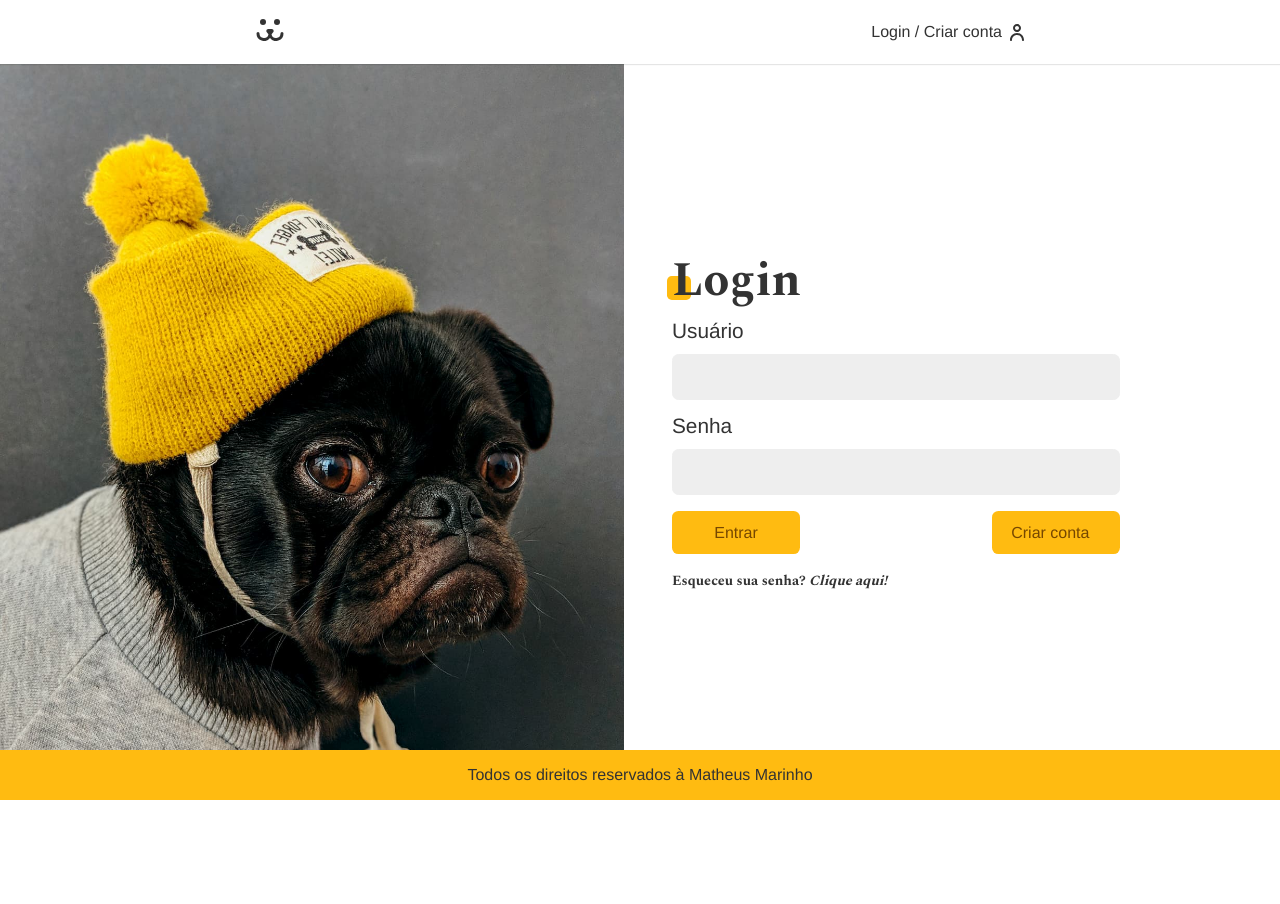
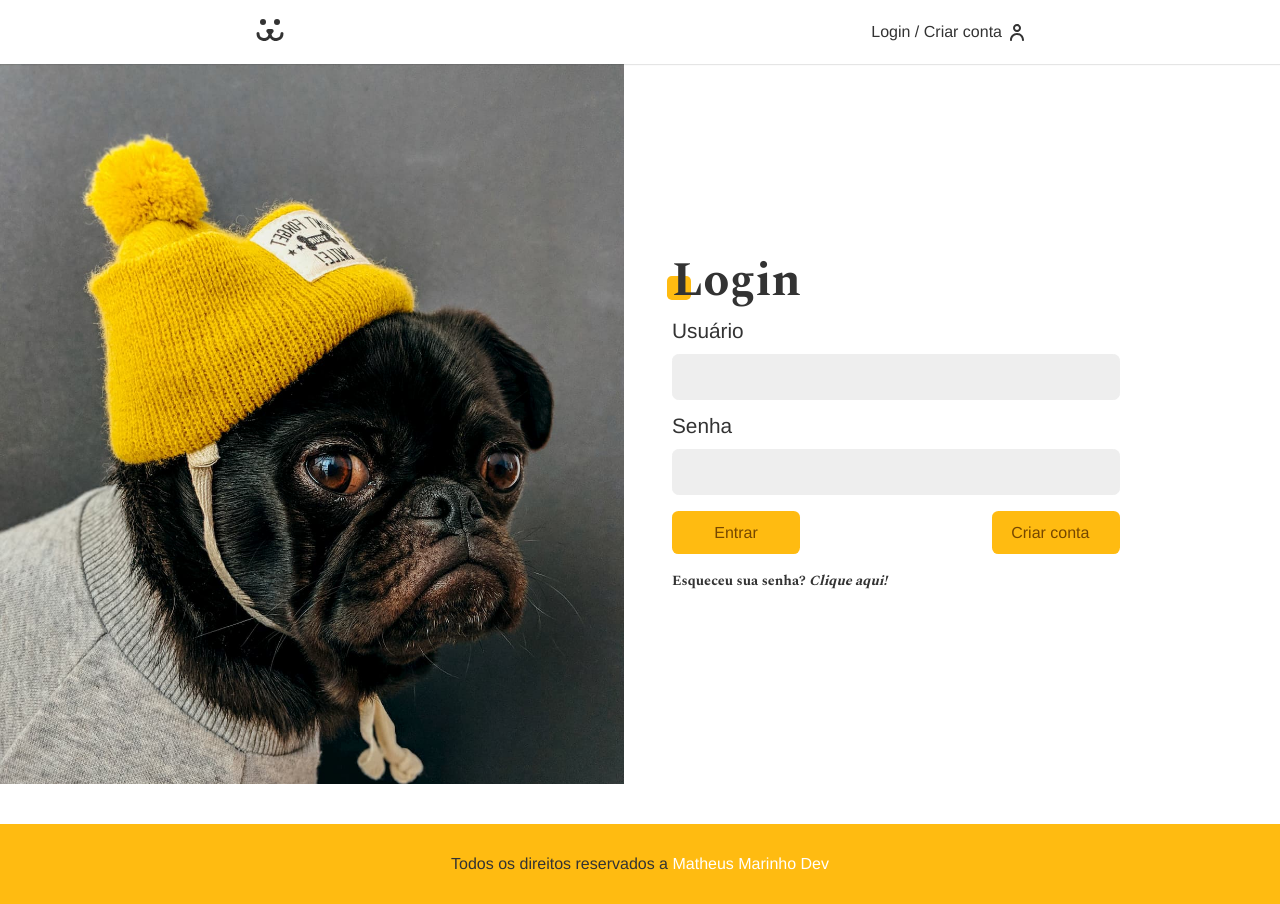
Before and after one commit to matheusmfeitoza/dogs, a React (Create React App) app: page /login in a window 1280 px wide. Before the commit the page ends 800 px from the top, so only its background shows below. Built offline with nearby package versions, Linux system fonts and the light colour scheme.

Commit message:
feat: Footer component created

```diff
--- a/src/App.css
+++ b/src/App.css
@@ -90,7 +90,7 @@ input {
   margin-top: 2rem;
 }
 .mid-container {
-  margin-bottom: 10rem;
+  margin-bottom: 5rem;
 }
 .title {
   font-family: var(--type-second);
@@ -126,3 +126,13 @@ input {
     transform: initial;
   }
 }
+
+.app {
+  display: flex;
+  flex-direction: column;
+  min-height: calc(100vh + 5vh);
+}
+
+.main-app {
+  flex: 1;
+}
--- a/src/App.js
+++ b/src/App.js
@@ -15,10 +15,11 @@ import PageNotFound from "./Components/Ui/PageNotFound/PageNotFound";
 
 function App() {
   return (
-    <div>
+    <div className="app">
       <BrowserRouter>
         <UserProvider>
           <Header />
+          <main className="main-app">
             <Routes>
               <Route path="/" element={<Home />} />
               <Route path="/login/*" element={<Login />} />
@@ -34,6 +35,7 @@ function App() {
               <Route path="perfil/:user" element={<UserProfile />} />
               <Route path="*" element={<PageNotFound />} />
             </Routes>
+          </main>
           <Footer />
         </UserProvider>
       </BrowserRouter>
--- a/src/Components/Feed/Feed.jsx
+++ b/src/Components/Feed/Feed.jsx
@@ -48,7 +48,7 @@ const Feed = ({ user }) => {
             page={item}
             setModalPhoto={setModalPhoto}
             setInfinity={setInfinity}
-            total="3"
+            total="6"
             setHaveMorePhotos={setHaveMorePhotos}
           />
         );
--- a/src/Components/Footer/Footer.jsx
+++ b/src/Components/Footer/Footer.jsx
@@ -5,13 +5,13 @@ const Footer = () => {
   return (
     <footer className={style.footer}>
       <p>
-        Todos os direitos reservados à{" "}
+        Todos os direitos reservados a{" "}
         <a
           href="https://github.com/matheusmfeitoza"
           target={"_blank"}
           rel="noreferrer"
         >
-          Matheus Marinho
+          Matheus Marinho Dev
         </a>
       </p>
     </footer>
--- a/src/Components/Footer/Footer.module.css
+++ b/src/Components/Footer/Footer.module.css
@@ -1,10 +1,17 @@
 .footer {
-  text-align: center;
+  display: flex;
+  justify-content: center;
+  align-items: center;
+  width: 100%;
   padding: 1rem;
+  height: 5rem;
   background-color: var(--color-yellow-default);
-  position: fixed;
-  bottom: 0;
-  width: 100%;
+}
+
+.footer p {
+}
+.footer p a {
+  color: var(--color-white-default);
 }
 .footer p a:hover {
   color: var(--type-font-color-normal);
```
Lines whose indentation alone changed are shown as unchanged.
